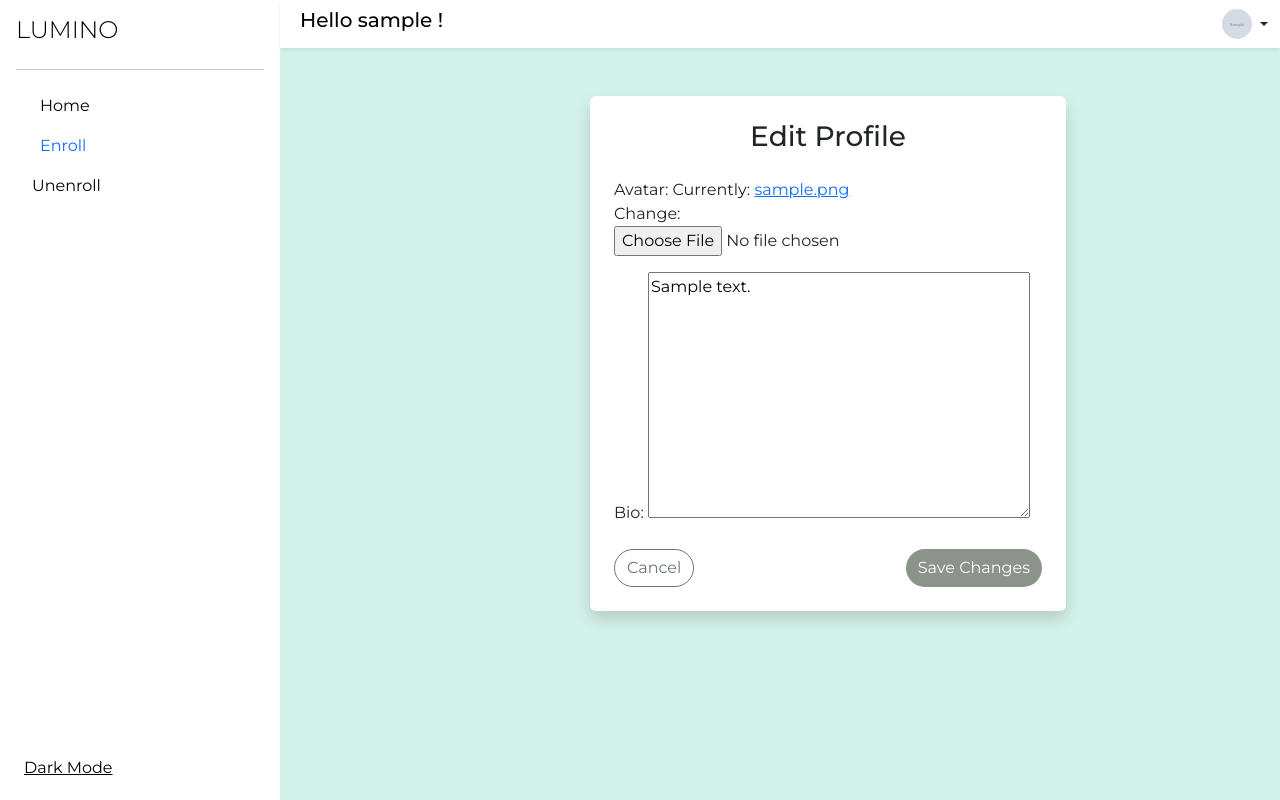
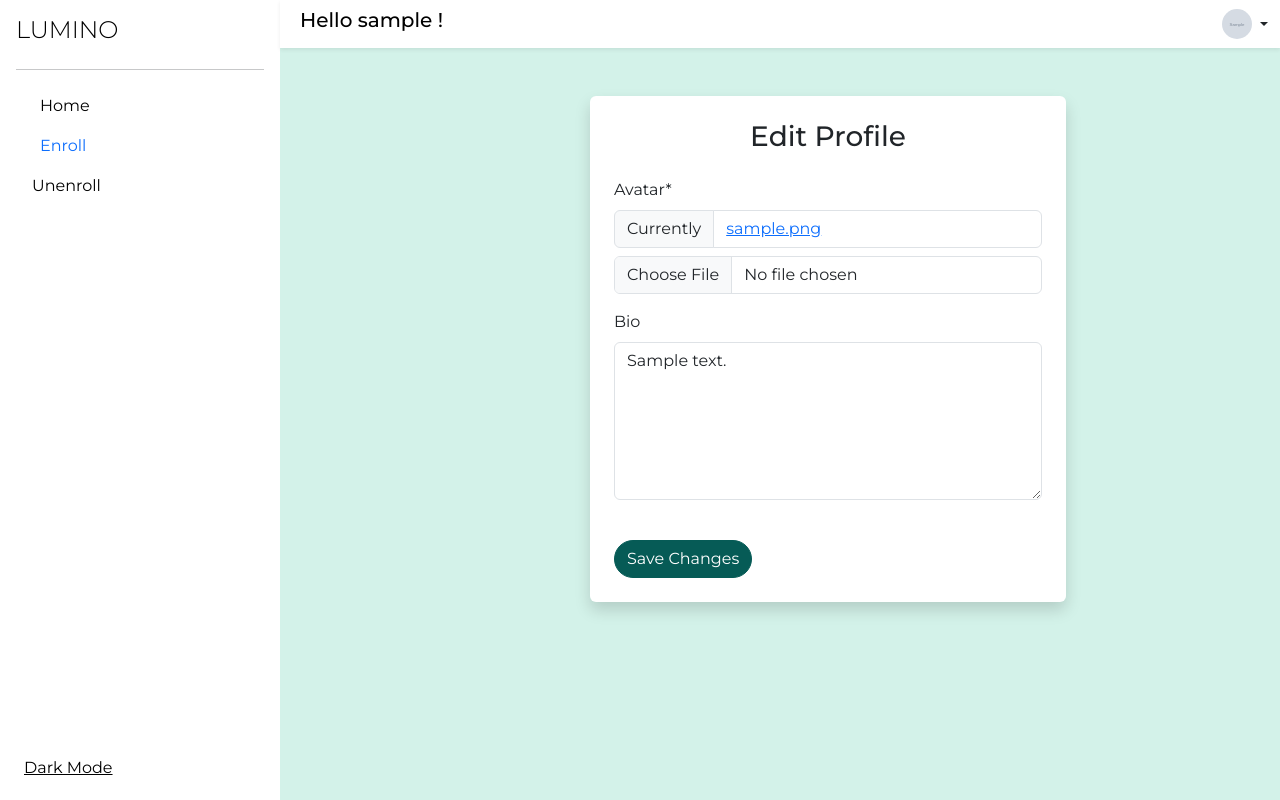
Before and after one commit to JVC0/lumino, a Django app: page /user/edit/ in a window 1280 px wide; the page is wider, and only the part inside the window is pictured. Run offline with Django 5.2, Linux system fonts and the light colour scheme; a user stored in the database is signed in; tables that the repository leaves empty hold one stand-in row (values such as "Sample post"); grey boxes marked "Sample" are stand-in pictures; some libraries are stand-ins or nearby versions; some web fonts are replaced.

Commit message:
fhgjfhjg

```diff
--- a/shared/static/shared/css/styles.css
+++ b/shared/static/shared/css/styles.css
@@ -120,6 +120,7 @@ body{
 .btn-primary {
   background-color: var(--card-color3);
   border-color: var(--card-color3);
+  color: var(--nav-color1);
 }
 
 .btn-primary:hover {
@@ -327,7 +328,7 @@ body{
 
 .btn-secondary {
   background-color: var(--card-color1);
-  color: var(--card-background);
+  color: white;
   border-radius: 20px;
   padding: 5px 15px;
   font-size: 0.85rem;
@@ -336,7 +337,6 @@ body{
 }
 
 .btn-secondary:hover {
-  background-color: var(--card-color6);
   color: white;
 }
 
--- a/subjects/templates/subjects/add-lesson.html
+++ b/subjects/templates/subjects/add-lesson.html
@@ -12,10 +12,6 @@
         <form method="post" novalidate>
           {% csrf_token %}
           {% crispy form %}
-          <div class="text-center mt-3">
-            <!-- Único botón de envío -->
-            <button type="submit" class="btn btn-outline-success w-100">Create Lesson</button>
-          </div>
         </form>
       </div>
       <div class="card-footer text-center">
--- a/subjects/templates/subjects/edit-lesson.html
+++ b/subjects/templates/subjects/edit-lesson.html
@@ -12,9 +12,6 @@
         <form method="post" novalidate>
           {% csrf_token %}
           {% crispy form %}
-          <div class="text-center mt-3">
-            <button type="submit" class="btn btn-outline-warning w-100">Edit Lesson</button>
-          </div>
         </form>
       </div>
       <div class="card-footer text-center">
--- a/subjects/views.py
+++ b/subjects/views.py
@@ -119,7 +119,7 @@ def edit_marks(request, code: str):
         if formset.is_valid():
             formset.save()
             messages.add_message(request, messages.SUCCESS, 'Marks Successfully Saved')
-            return redirect(reverse('subjects:edit-marks', kwargs={'code': code}))
+            return redirect(reverse('subjects:mark-list', kwargs={'code': code}))
     else:
         formset = MarkFormset(queryset=queryset)
 
--- a/users/forms.py
+++ b/users/forms.py
@@ -1,9 +1,22 @@
+from crispy_forms.helper import FormHelper
+from crispy_forms.layout import Layout, Field, Submit, Div
 from django import forms
-
 from .models import Profile
-
 
 class EditProfileForm(forms.ModelForm):
     class Meta:
         model = Profile
         fields = ('avatar', 'bio')
+
+    def __init__(self, *args, **kwargs):
+        super().__init__(*args, **kwargs)
+        self.helper = FormHelper()
+        self.helper.attrs = {'novalidate': True}
+        self.helper.layout = Layout(
+            Div(
+                Field('avatar', css_class='form-control mb-3'),
+                Field('bio', css_class='form-control mb-3', rows="6"),
+                css_class='form-group'
+            ),
+            Submit('submit', 'Save Changes', css_class='btn btn-primary btn-block mt-4 rounded-pill')
+        )
--- a/users/templates/users/edit-profile.html
+++ b/users/templates/users/edit-profile.html
@@ -1,6 +1,5 @@
 {% extends "base.html" %}
-
-
+{% load crispy_forms_tags %}
 {% block content %}
 <div class="container mt-5 d-flex justify-content-center">
     <div class="col-md-6">
@@ -8,13 +7,10 @@
             <h3 class="text-center mb-4 action-form">Edit Profile</h3>
 
             <form method="post" enctype="multipart/form-data" class="edit-profile-form">
-                {% csrf_token %}
 
-                {{ form.as_p }}
-                <div class="d-flex justify-content-between mt-4">
-                    <a href="{% url 'user-detail' username=request.user.username %}" class="btn btn-outline-secondary rounded-pill">Cancel</a>
-                    <button type="submit" class="btn btn-primary rounded-pill" style="background-color: #8b938b; border: none;">Save Changes</button>
-                </div>
+                    {% csrf_token %}
+                    {% crispy form %}
+
             </form>
         </div>
     </div>
```
